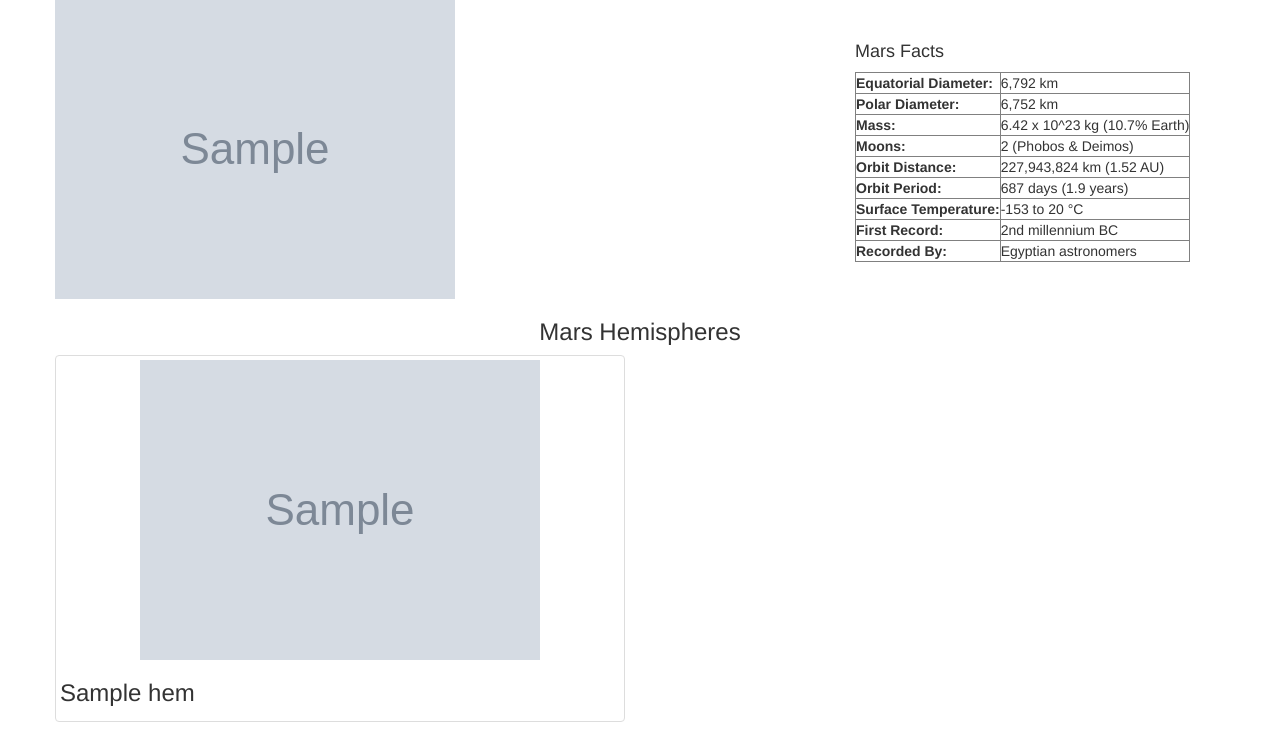
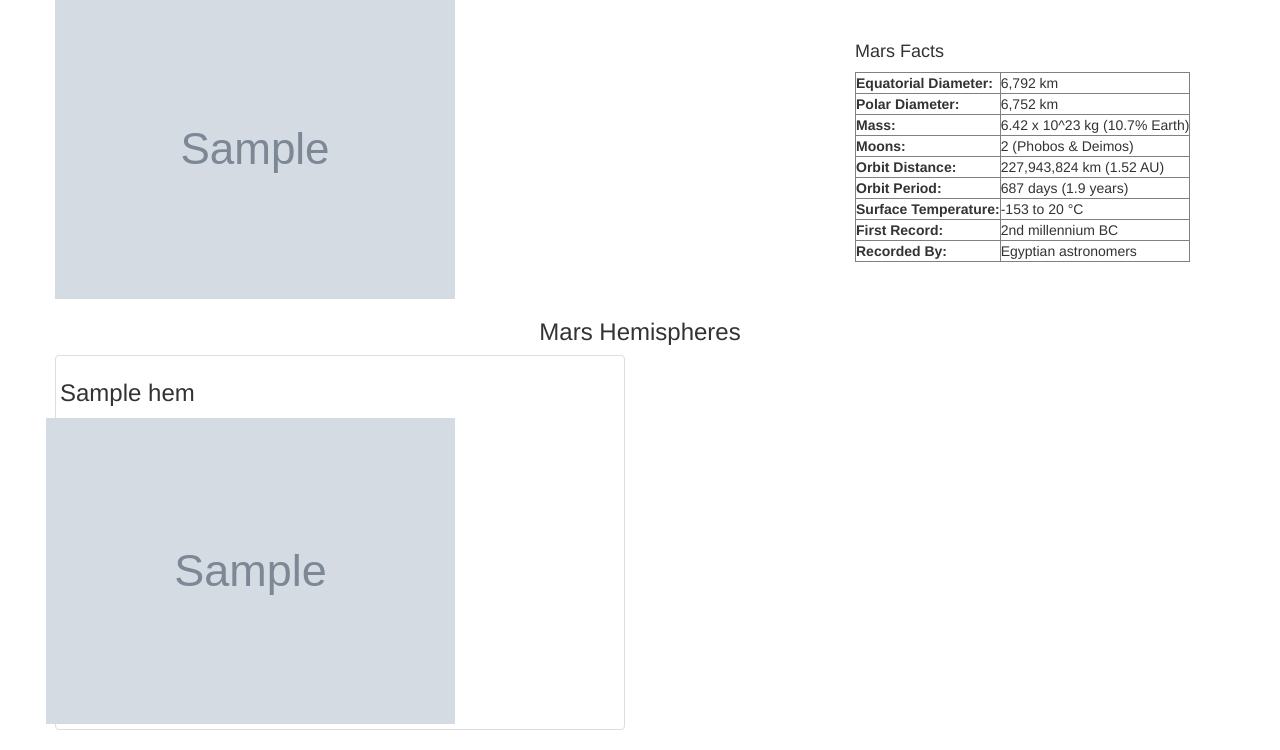
Before and after one commit to johnasaur/mission_to_mars, a Flask app: page / in a window 1280 px wide. Shown: the part 460-1210 px from the top of the page. Before the commit the page ends 1182 px from the top, so only its background shows below. Run offline with Flask 2, Linux system fonts and the light colour scheme; grey boxes marked "Sample" are stand-in pictures; a database or web service that is not in the repository returns one stand-in record (values such as "Sample title"); some libraries are stand-ins or nearby versions.

Commit message:
Update index.html

```diff
--- a/templates/index.html
+++ b/templates/index.html
@@ -88,9 +88,26 @@
                         {% for hem in mars.mars_hemi %}
                             <div class = "col-md-6">
                                 <div class = "thumbnail">
-                                        <img src = {{hem["img_url"]}}>
-                                        <h3>{{ hem.title }}</h3>
+                                    <h3>{{ hem.title }}</h3>
+                                        <div class="row">
+                                             <div class="column">
+                                                <img src = {{hem["img_url"]}} style="width:200%">
+                                                     </div>
 
+                                    <style>
+
+                                .column {
+                                float: left;
+                                width: 35%;
+                                padding: 1px;
+                            }
+
+                           .row::after {
+                            content: "";
+                            clear: both;
+                            display: table;
+                                }
+                                        </style>
                                     </div>
                                 </div>
                             </div>
```
